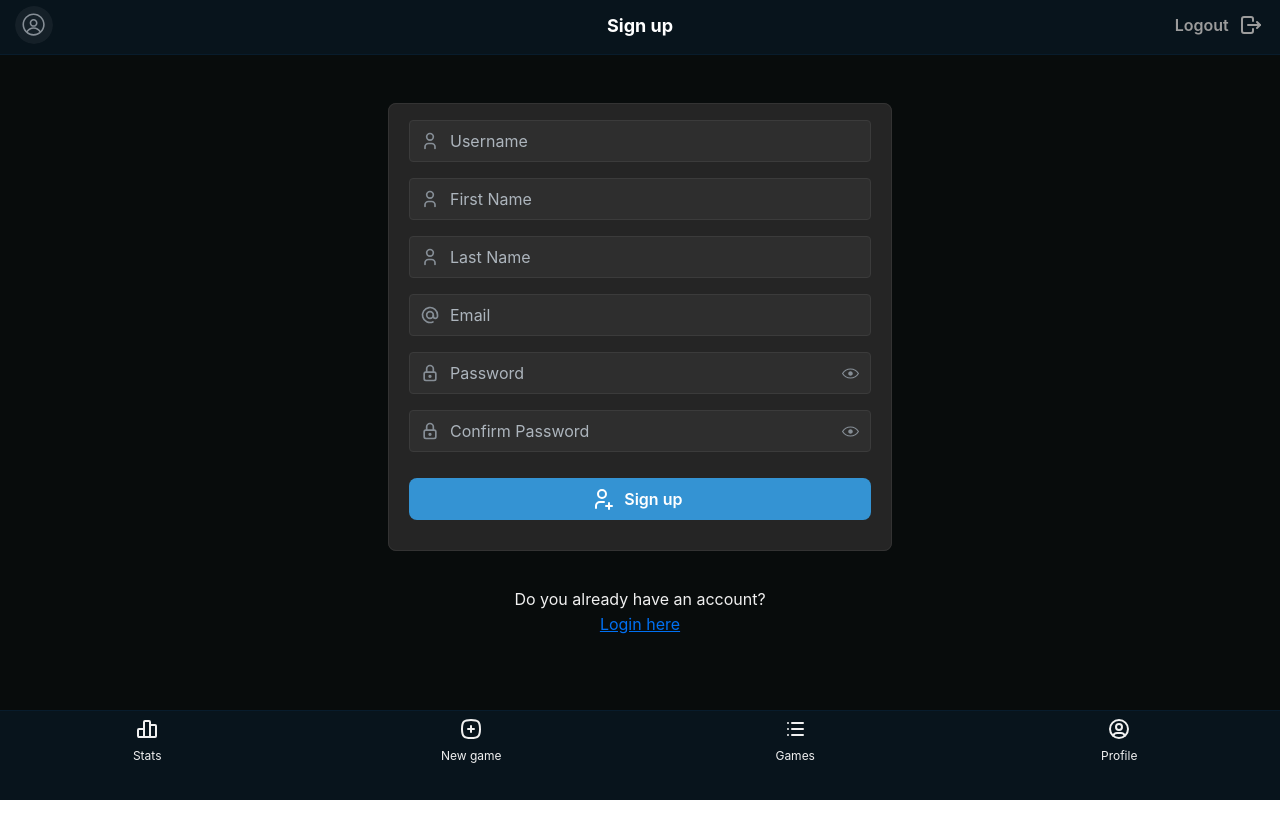
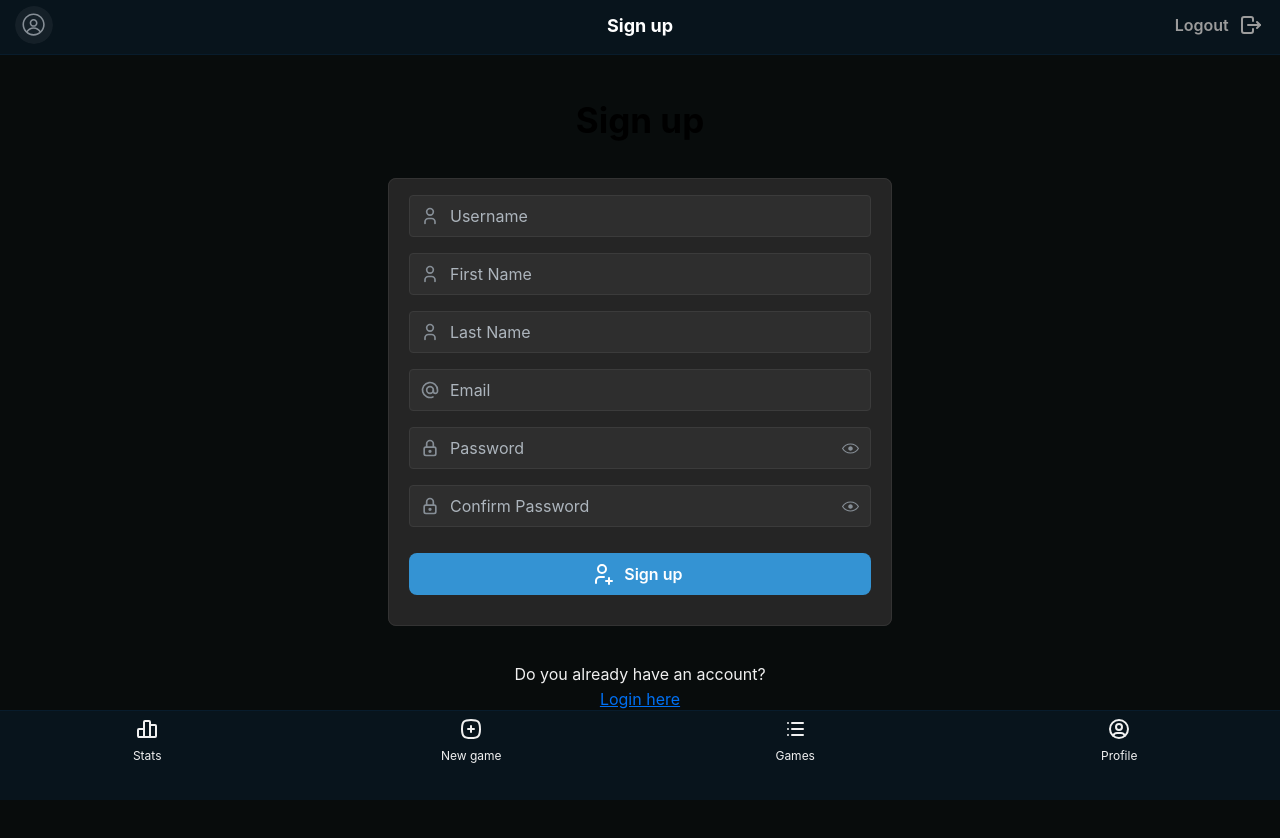
Before and after one commit to Larppuli/Scoreboard-2.0, a Next.js app: page /signup in a window 1280 px wide. Shown: the top 838 px of the page. Before the commit the page ends 800 px from the top, so only its background shows below. Built offline with nearby package versions, Linux system fonts and the light colour scheme; no server answers; the database is empty.

Commit message:
added header text

```diff
--- a/app/login/page.tsx
+++ b/app/login/page.tsx
@@ -68,7 +68,10 @@ export default function Page() {
 
   return (
     <Container size="xs" px="md" py="xl">
-      <Stack align="stretch">
+      <Text ta={'center'} size='35px' fw={700}>
+        Login
+      </Text>
+      <Stack align="stretch" mt={'6vh'}>
         <Stack>
           <Fieldset radius="md" pt="md" bg="#252525" bd="1px solid #333" disabled={loading}>
             <form onSubmit={handleSubmit}>
--- a/app/signup/page.tsx
+++ b/app/signup/page.tsx
@@ -70,7 +70,10 @@ export default function Page() {
 
   return (
     <Container size="xs" px="md" py="xl">
-      <Stack align="stretch">
+      <Text ta={'center'} size='35px' fw={700}>
+        Sign up
+      </Text>
+      <Stack align="stretch" mt={'5vh'}>
         <Stack>
           <Fieldset
             variant="default"
```
